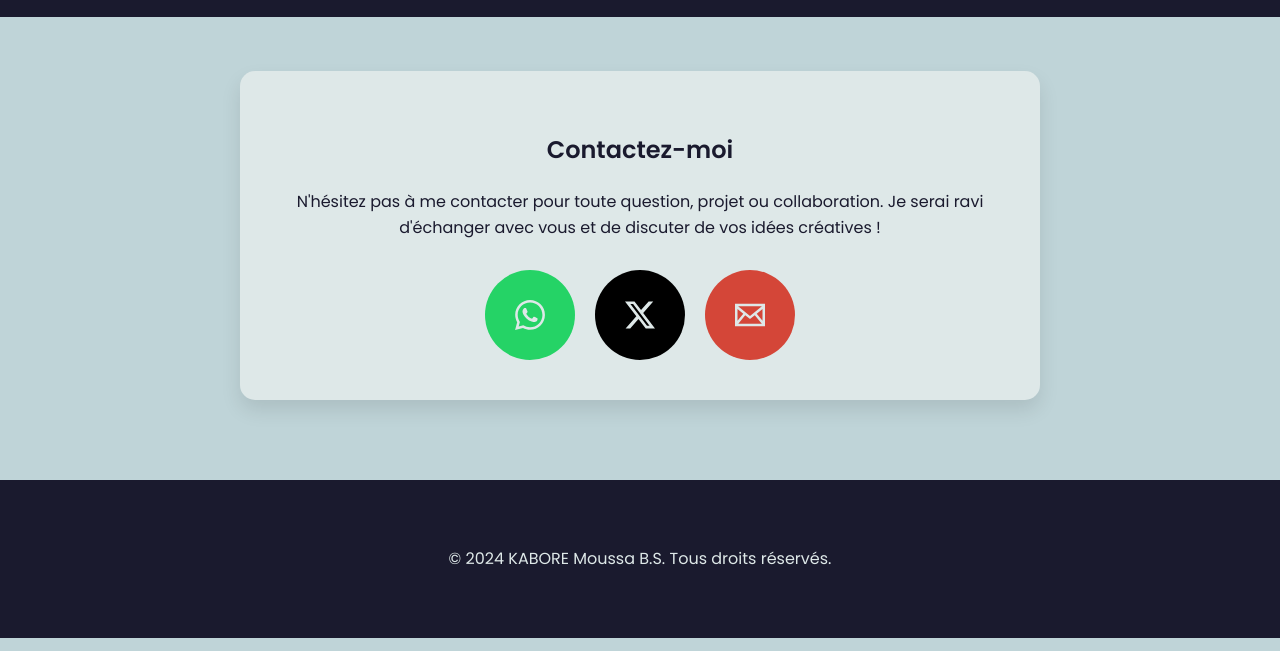
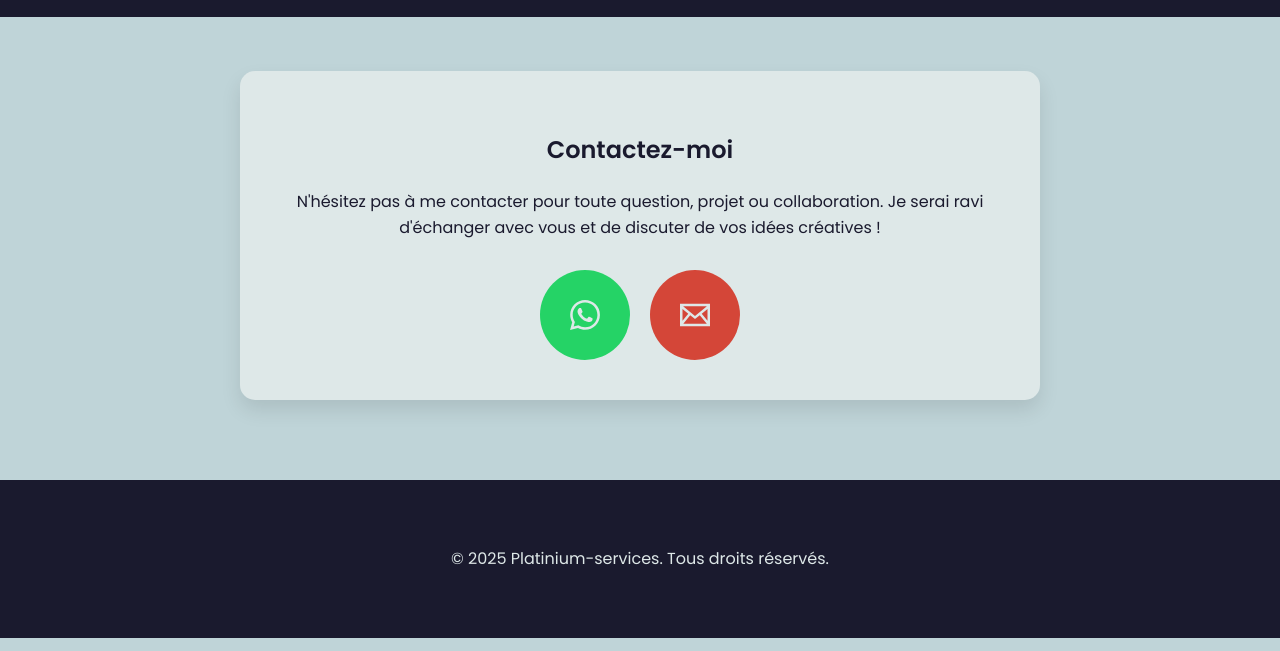
Before and after one commit to Shwaib19/portfolio, a plain HTML site: page contact.html in a window 1280 px wide. Shown: the part 149-800 px from the top of the page. Drawn offline with Linux system fonts and the light colour scheme.

Commit message:
Update contact.html

```diff
--- a/contact.html
+++ b/contact.html
@@ -189,11 +189,8 @@
         <p>N'hésitez pas à me contacter pour toute question, projet ou collaboration. Je serai ravi d'échanger avec vous et de discuter de vos idées créatives !</p>
 
         <div class="social-buttons">
-          <a href="https://wa.me/qr/GUWIFP2BLCEXH1" class="social-button whatsapp-button" target="_blank" rel="noopener noreferrer" aria-label="WhatsApp">
+          <a href="https://wa.me/22665615560" class="social-button whatsapp-button" target="_blank" rel="noopener noreferrer" aria-label="WhatsApp">
             <svg xmlns="http://www.w3.org/2000/svg" viewBox="0 0 24 24"><path d="M.057 24l1.687-6.163c-1.041-1.804-1.588-3.849-1.587-5.946.003-6.556 5.338-11.891 11.893-11.891 3.181.001 6.167 1.24 8.413 3.488 2.245 2.248 3.481 5.236 3.48 8.414-.003 6.557-5.338 11.892-11.893 11.892-1.99-.001-3.951-.5-5.688-1.448l-6.305 1.654zm6.597-3.807c1.676.995 3.276 1.591 5.392 1.592 5.448 0 9.886-4.434 9.889-9.885.002-5.462-4.415-9.89-9.881-9.892-5.452 0-9.887 4.434-9.889 9.884-.001 2.225.651 3.891 1.746 5.634l-.999 3.648 3.742-.981zm11.387-5.464c-.074-.124-.272-.198-.57-.347-.297-.149-1.758-.868-2.031-.967-.272-.099-.47-.149-.669.149-.198.297-.768.967-.941 1.165-.173.198-.347.223-.644.074-.297-.149-1.255-.462-2.39-1.475-.883-.788-1.48-1.761-1.653-2.059-.173-.297-.018-.458.13-.606.134-.133.297-.347.446-.521.151-.172.2-.296.3-.495.099-.198.05-.372-.025-.521-.075-.148-.669-1.611-.916-2.206-.242-.579-.487-.501-.669-.51l-.57-.01c-.198 0-.52.074-.792.372s-1.04 1.016-1.04 2.479 1.065 2.876 1.213 3.074c.149.198 2.095 3.2 5.076 4.487.709.306 1.263.489 1.694.626.712.226 1.36.194 1.872.118.571-.085 1.758-.719 2.006-1.413.248-.695.248-1.29.173-1.414z"/></svg>
-          </a>
-          <a href="https://x.com/K_moussa19?t=d_sedtPkFqVRM50hrydfbw&s=09" class="social-button x-button" target="_blank" rel="noopener noreferrer" aria-label="X (anciennement Twitter)">
-            <svg xmlns="http://www.w3.org/2000/svg" viewBox="0 0 24 24"><path d="M18.901 1.153h3.68l-8.04 9.19L24 22.846h-7.406l-5.8-7.584-6.638 7.584H.474l8.6-9.83L0 1.154h7.594l5.243 6.932ZM17.61 20.644h2.039L6.486 3.24H4.298Z"/></svg>
           </a>
           <a href="mailto:shwaibkabore19@gmail.com" class="social-button email-button" aria-label="Email">
             <svg xmlns="http://www.w3.org/2000/svg" viewBox="0 0 24 24"><path d="M0 3v18h24v-18h-24zm6.623 7.929l-4.623 5.712v-9.458l4.623 3.746zm-4.141-5.929h19.035l-9.517 7.713-9.518-7.713zm5.694 7.188l3.824 3.099 3.83-3.104 5.612 6.817h-18.779l5.513-6.812zm9.208-1.264l4.616-3.741v9.348l-4.616-5.607z"/></svg>
@@ -205,7 +202,7 @@
 
   <footer>
     <div class="container">
-      <p>&copy; 2024 KABORE Moussa B.S. Tous droits réservés.</p>
+      <p>&copy; 2025 Platinium-services. Tous droits réservés.</p>
     </div>
   </footer>
 </body>
```
